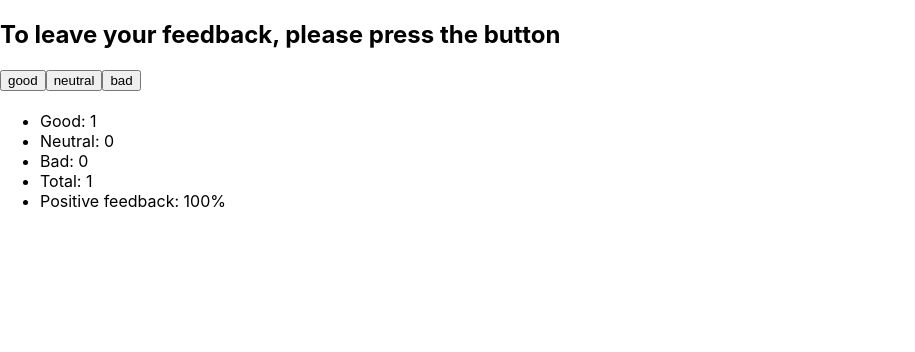
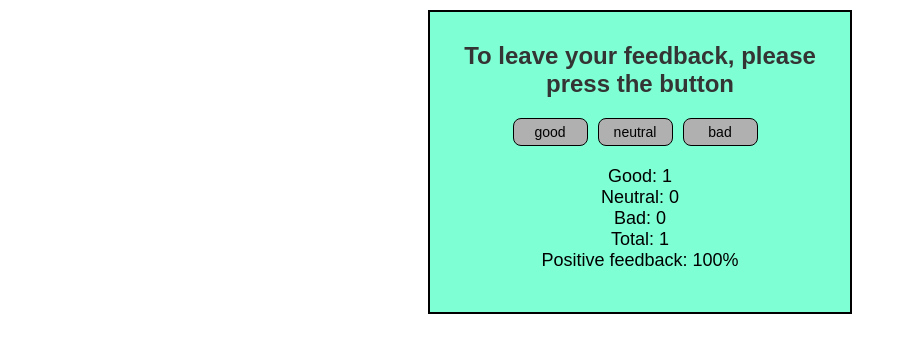
Before and after one commit to oleksandraburymenko/goit-react-hw-02-feedback, a React (Create React App) app: page / in a window 1280 px wide. Both pictures are taken after a click on the button "good". Shown: the top 352 px of the page, without its empty margins (0-915 px from the left). Built offline with nearby package versions, Linux system fonts and the light colour scheme.

Commit message:
add styles

```diff
--- a/src/components/App.jsx
+++ b/src/components/App.jsx
@@ -1,10 +1,10 @@
-import Feedback from './Feedback/Feedback'
-import css from './Feedback/Feedback.module.css'
+import Feedback from './Feedback/Feedback';
+import css from './Feedback/Feedback.module.css';
 
 
 export const App = () => {
   return (
-    <div className={CSS.container}>
+    <div className={css.container}>
       <Feedback />
     </div>
   );
--- a/src/components/Feedback/Feedback.module.css
+++ b/src/components/Feedback/Feedback.module.css
@@ -0,0 +1,56 @@
+.container {
+    width: 400px;
+    height: 280px;
+    text-align: center;
+    margin-left: auto;
+    margin-right: auto;
+    font-family: Arial, Helvetica, sans-serif;
+    background-color: aquamarine;
+    padding: 10px;
+    margin-top: 10px;
+    border: black 2px solid;
+}
+
+.btn {
+    width: 75px;
+    padding: 5px;
+    font-size: 14px;
+    margin-right: 10px;
+    background-color: rgb(176, 176, 176);
+    color: black;
+    border: black 1px solid;
+    border-radius: 8px;
+    cursor: pointer;
+
+}
+
+.btn:hover {
+    background-color: black;
+    color: white;
+}
+
+.feedback_title {
+    font-size: 24px;
+    color: rgb(52, 52, 52);
+}
+
+.feedback_value {
+    font-size: 18px;
+    color: rgb(0, 0, 0);
+    cursor: pointer;
+    display: inline-block;
+}
+
+.feedback_item {
+    list-style: none;
+}
+
+.feedback_item:hover {
+    color: red;
+}
+
+ul {
+    margin: 0;
+    padding: 0;
+    text-align: center;
+}
```
